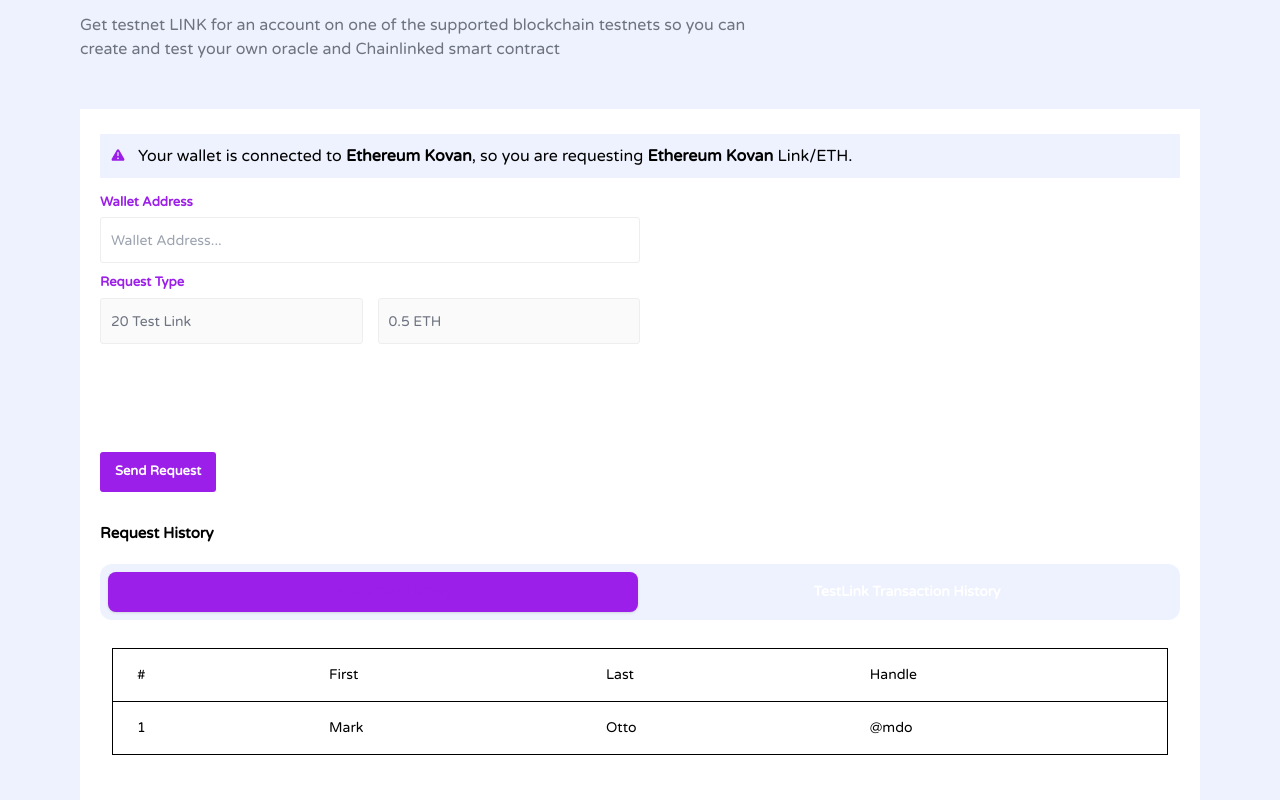
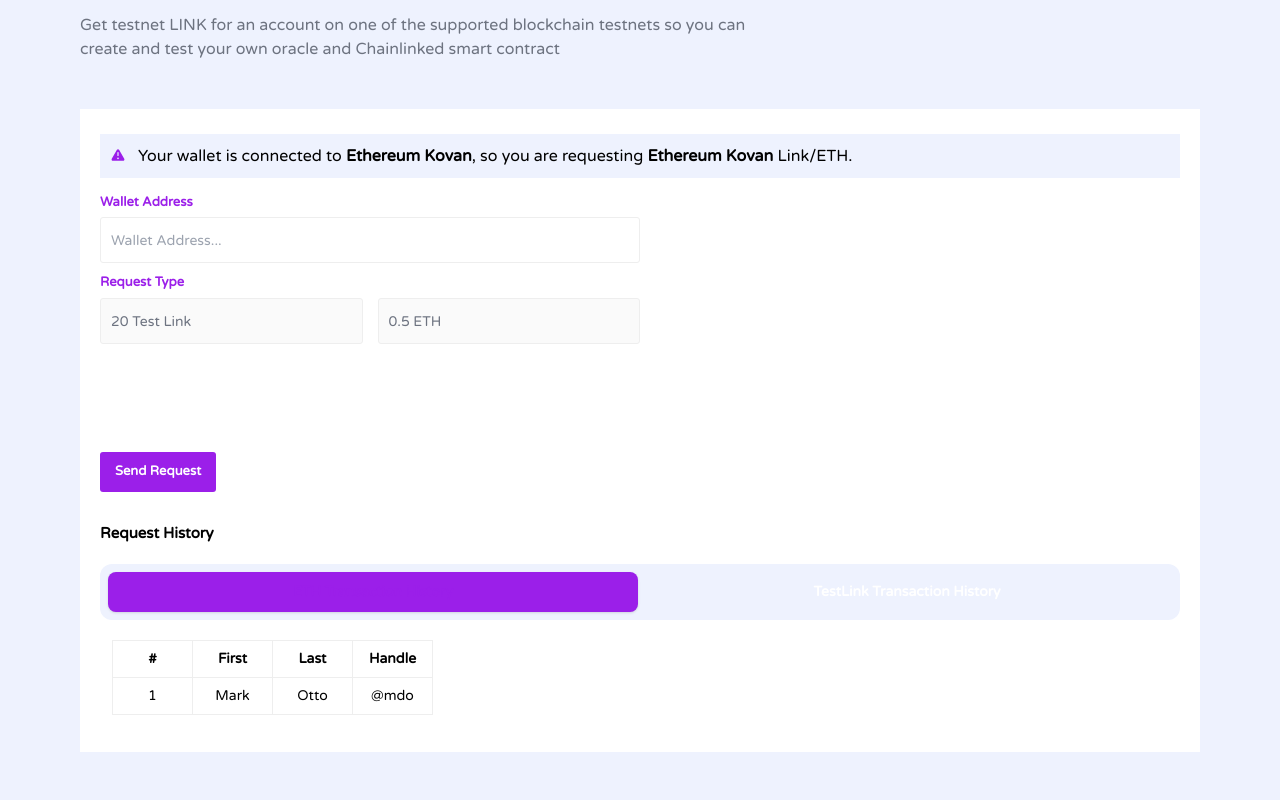
Before and after one commit to mdsuzayethossan/faucets, a React (Create React App) app: page / in a window 1280 px wide. Shown: the part 246-1046 px from the top of the page. After the commit the page ends 998 px from the top, so only its background shows below. Built offline with nearby package versions, Linux system fonts and the light colour scheme.

Commit message:
table border

```diff
--- a/src/components/Table.js
+++ b/src/components/Table.js
@@ -1,52 +1,38 @@
 import React from "react";
 
 const Table = () => {
+  const thStyle =
+    "text-sm font-semibold p-2 min-w-[80px] border border-[#eee] text-center";
+  const tdStyle =
+    "text-sm font-medium p-2 min-w-[80px] border border-[#eee] text-center";
   return (
     <div class="flex flex-col">
       <div class="overflow-x-hidden">
-        <div class="py-2 inline-block min-w-full">
-          <div class="overflow-hidden">
-            <table class="min-w-full border">
-              <thead class="bg-gray-200 border-b">
+        <div>
+          <div>
+            <table>
+              <thead>
                 <tr>
-                  <th
-                    scope="col"
-                    class="text-sm font-medium text-gray-900 px-6 py-4 text-left"
-                  >
+                  <th scope="col" class={thStyle}>
                     #
                   </th>
-                  <th
-                    scope="col"
-                    class="text-sm font-medium text-gray-900 px-6 py-4 text-left"
-                  >
+                  <th scope="col" class={thStyle}>
                     First
                   </th>
-                  <th
-                    scope="col"
-                    class="text-sm font-medium text-gray-900 px-6 py-4 text-left"
-                  >
+                  <th scope="col" class={thStyle}>
                     Last
                   </th>
-                  <th
-                    scope="col"
-                    class="text-sm font-medium text-gray-900 px-6 py-4 text-left"
-                  >
+                  <th scope="col" class={thStyle}>
                     Handle
                   </th>
                 </tr>
               </thead>
               <tbody>
-                <tr class="border">
-                  <td class="px-6 py-4  text-sm font-medium">1</td>
-                  <td class="text-sm text-gray-900 font-light px-6 py-4">
-                    Mark
-                  </td>
-                  <td class="text-sm text-gray-900 font-light px-6 py-4">
-                    Otto
-                  </td>
-                  <td class="text-sm text-gray-900 font-light px-6 py-4">
-                    @mdo
-                  </td>
+                <tr>
+                  <td class={tdStyle}>1</td>
+                  <td class={tdStyle}>Mark</td>
+                  <td class={tdStyle}>Otto</td>
+                  <td class={tdStyle}>@mdo</td>
                 </tr>
               </tbody>
             </table>
```
